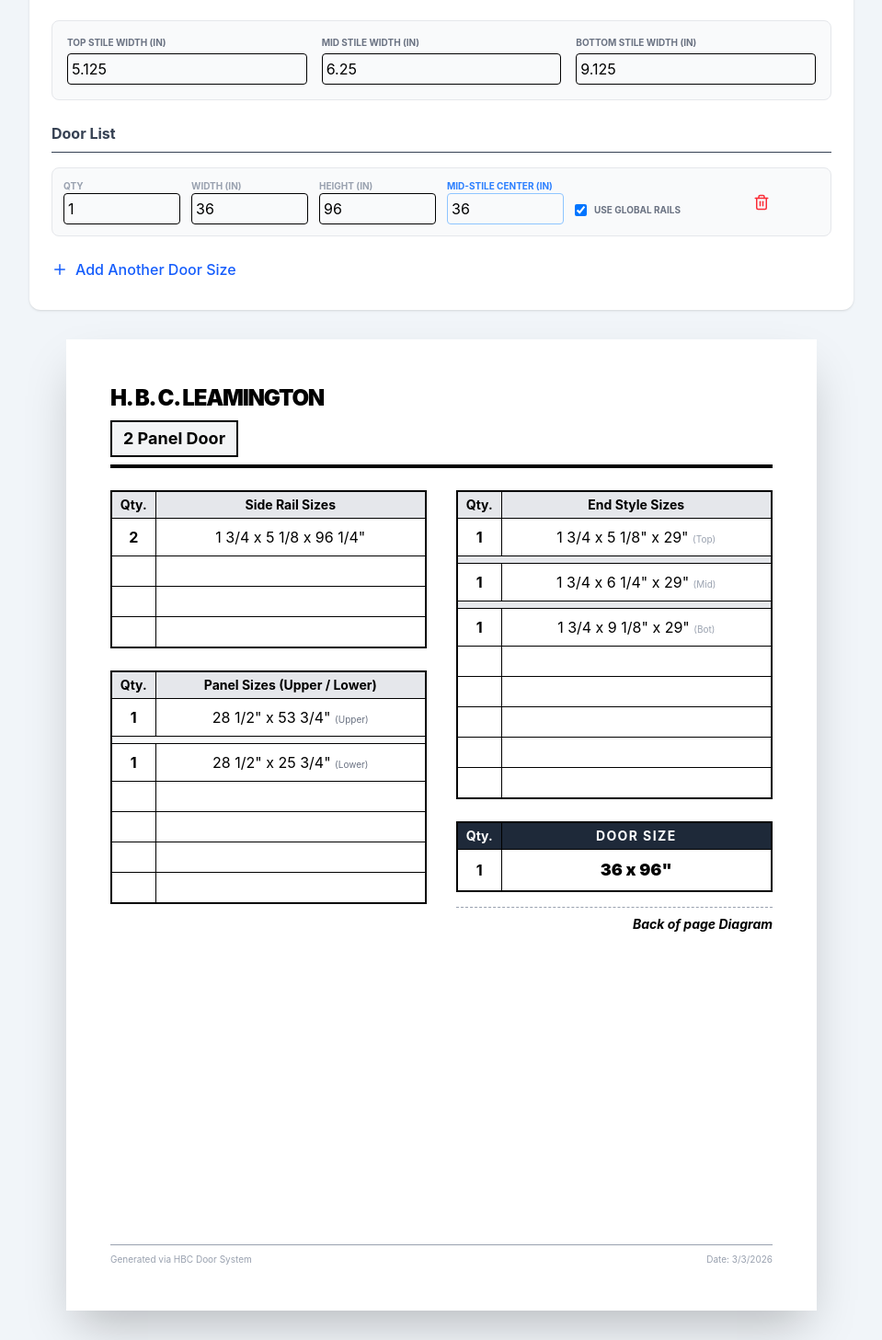
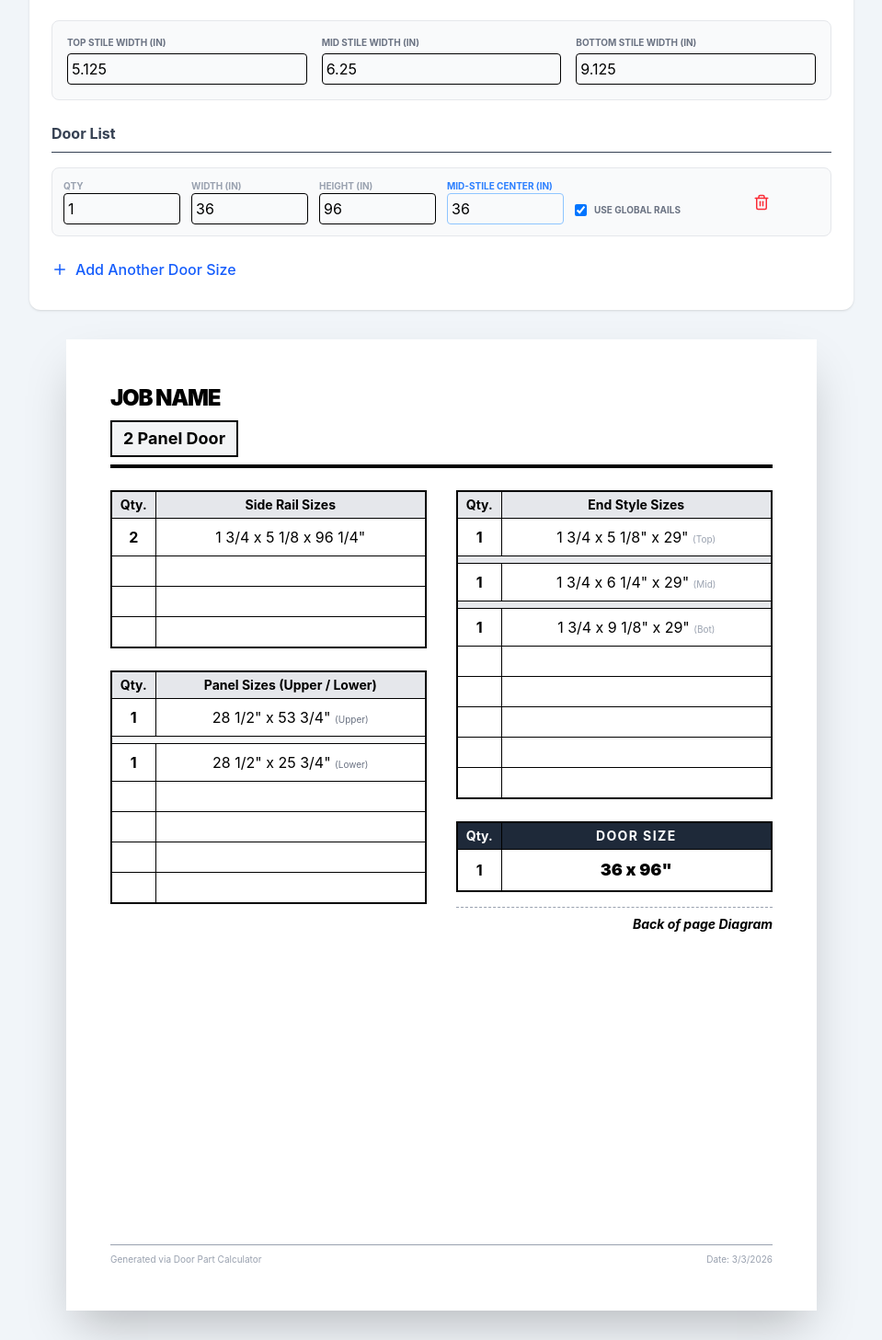
Before and after one commit to Ravoldt/Door-Solver, a React (Vite) app in the folder door-calculator/: page / in a window 1280 px wide. Shown: the part 287-1744 px from the top of the page at 92% size, without its empty margins (160-1119 px from the left). Built offline with nearby package versions, Linux system fonts and the light colour scheme.

Commit message:
renamed placeholder values

```diff
--- a/door-calculator/src/App.jsx
+++ b/door-calculator/src/App.jsx
@@ -4,7 +4,7 @@
 const App = () => {
   // --- State Management ---
   const [doorType, setDoorType] = useState("2 Panel");
-  const [jobName, setJobName] = useState("H. B. C. Leamington");
+  const [jobName, setJobName] = useState("Job Name");
   const [doors, setDoors] = useState([
     { id: 1, width: 36, height: 96, qty: 1, midStileCenter: 36, useGlobalSideRail: true, sideRailWidth: "", sideRailThickness: "" },
   ]);
@@ -417,7 +417,7 @@
 
         {/* Footer Note */}
         <div className="mt-8 text-[10px] text-gray-400 border-t pt-2 flex justify-between">
-          <span>Generated via HBC Door System</span>
+          <span>Generated via Door Part Calculator</span>
           <span>Date: {new Date().toLocaleDateString()}</span>
         </div>
       </div>
```
